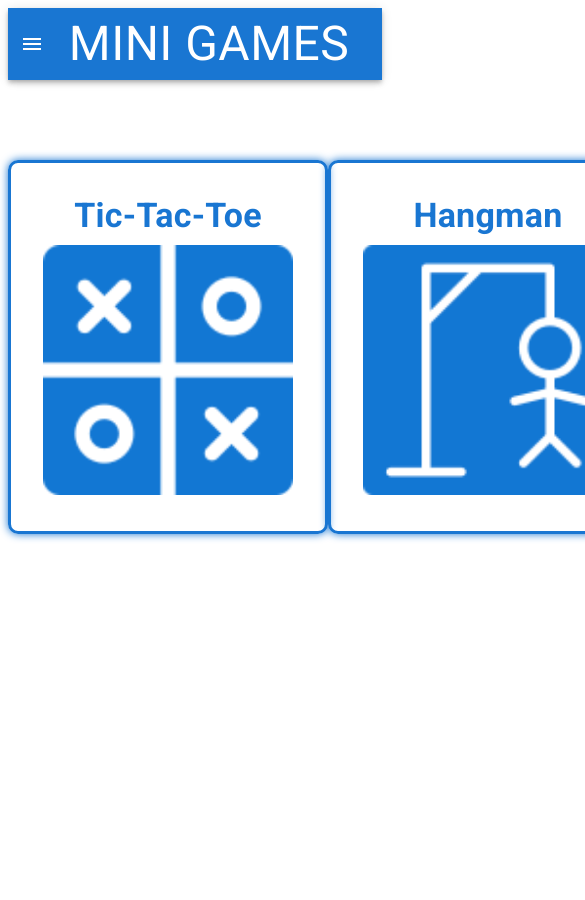
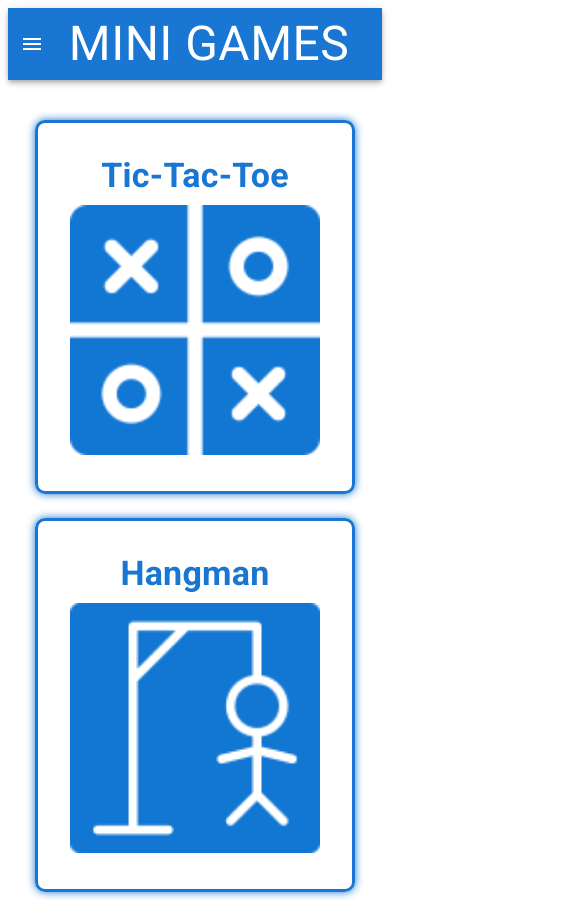
Before and after one commit to hawkjosh/mini-games, a React (Vite) app: page / in a window 390 px wide. Shown: the top 900 px of the page, 585 px wide, since content can reach past the window. Before the commit the page ends 844 px from the top, so only its background shows below. Built offline with nearby package versions, Linux system fonts and the light colour scheme.

Commit message:
refactoring to create consistency in overall structure

```diff
--- a/src/assets/styles/App.css
+++ b/src/assets/styles/App.css
@@ -3,21 +3,7 @@
 }
 
 :root {
-  --primary: #1abc9c;
-  --secondary: #2c3e50;
   --font-size: 1vw;
   --font-weight: 400;
   --line-height: 1.25;
 }
-
-Main {
-  margin: 0rem auto;
-  padding: 0rem;
-  width: 100%;
-  height: 100vh;
-  overflow-x: hidden;
-  overflow-y: auto;
-  font-weight: var(--font-weight);
-  color: white;
-  background: var(--primary);
-}
--- a/src/components/Navbar.jsx
+++ b/src/components/Navbar.jsx
@@ -1,4 +1,6 @@
 import * as React from 'react';
+
+import { useMediaQuery } from 'react-responsive'
 
 import {
   Link,
@@ -23,14 +25,12 @@ const theme = createTheme({
   breakpoints: {
     values: {
       // Breakpoints below use vertical layout
-      xxs: 0,
-      xs: 375,
-      sm: 425,
-      md: 768,
+      mobile: 428,
+      tabletSmall: 768,
+      tabletLarge: 820,
       // Breakpoints below change to horizontal layout
-      lg: 1024,
-      xl: 1440,
-      xxl: 1620
+      laptopSmall: 1263,
+      laptopLarge: 1519,
     }
   }
 })
@@ -48,6 +48,14 @@ const options = [
 ]
 
 export default function Navbar() {
+
+  const horizontalView = useMediaQuery({
+    query: '(min-width: 821px)'
+  })
+
+  const verticalView = useMediaQuery({
+    query: '(max-width: 820px)'
+  })
 
   const [anchorEl, setAnchorEl] = React.useState(null)
 
@@ -80,6 +88,9 @@ export default function Navbar() {
   return (
     <ThemeProvider theme={theme}>
 
+      {/* for horizontal layouts */}
+
+      {horizontalView &&
         <AppBar
           position='sticky'
         >
@@ -122,6 +133,54 @@ export default function Navbar() {
             </Menu>
           </Toolbar>
         </AppBar>
+      }
+
+      {/* for vertical layouts */}
+
+      {verticalView &&
+        <AppBar
+          position='sticky'
+        >
+          <Toolbar>
+            <IconButton
+              id='menu-button'
+              aria-controls={open ? 'games-menu' : undefined}
+              aria-haspopup='true'
+              aria-expanded={open ? 'true' : undefined}
+              onClick={handleOpen}
+              edge='start'
+              color='inherit'
+            >
+              <MenuIcon />
+            </IconButton>
+
+            <RenderTitle />
+
+            <Menu
+              id='games-menu'
+              anchorEl={anchorEl}
+              open={open}
+              onClose={handleClose}
+            >
+              {options.map((option, index) => (
+                <MenuItem
+                  key={option.name}
+                  disabled={index === 3}
+                  selected={index === selectedIndex}
+                  onClick={(event) => handleSelect(event, index)}
+                >
+                  <Link
+                    to={option.link}
+                    style={linkSX}
+                  >
+                    {option.name}
+                  </Link>
+                </MenuItem>
+              ))}
+            </Menu>
+          </Toolbar>
+        </AppBar>
+      }
 
       <Outlet />
 
--- a/src/components/TicTacToe/Gameboard.jsx
+++ b/src/components/TicTacToe/Gameboard.jsx
@@ -1,4 +1,6 @@
 import * as React from 'react'
+
+import { useMediaQuery } from 'react-responsive'
 
 import {
   Box,
@@ -14,23 +16,32 @@ const theme = createTheme({
   breakpoints: {
     values: {
       // Breakpoints below use vertical layout
-      xxs: 0,
-      xs: 375,
-      sm: 425,
-      md: 768,
+      mobile: 428,
+      tabletSmall: 768,
+      tabletLarge: 820,
       // Breakpoints below change to horizontal layout
-      lg: 1024,
-      xl: 1440,
-      xxl: 1620
+      laptopSmall: 1263,
+      laptopLarge: 1519,
     }
   }
 })
 
 export default function Gameboard({ board, onClick }) {
 
+  const horizontalView = useMediaQuery({
+    query: '(min-width: 821px)'
+  })
+
+  const verticalView = useMediaQuery({
+    query: '(max-width: 820px)'
+  })
+
   return (
     <ThemeProvider theme={theme}>
 
+      {/* for horizontal layouts */}
+
+      {horizontalView &&
         <Box className='board-background'>
           <Box className='board'>
             {board.map((value, index) => {
@@ -38,6 +49,19 @@ export default function Gameboard({ board, onClick }) {
             })}
           </Box>
         </Box>
+      }
+
+      {/* for vertical layouts */}
+
+      {verticalView &&
+        <Box className='board-background'>
+          <Box className='board'>
+            {board.map((value, index) => {
+              return <Square key={index} value={value} onClick={() => value === null && onClick(index)} />
+            })}
+          </Box>
+        </Box>
+      }
 
     </ThemeProvider>
   )
--- a/src/components/TicTacToe/Scoreboard.jsx
+++ b/src/components/TicTacToe/Scoreboard.jsx
@@ -1,4 +1,6 @@
 import * as React from 'react'
+
+import { useMediaQuery } from 'react-responsive'
 
 import {
   Box,
@@ -7,15 +9,10 @@ import {
   ThemeProvider
 } from '@mui/material'
 
-import KeyboardDoubleArrowLeftIcon from '@mui/icons-material/KeyboardDoubleArrowLeft';
-import KeyboardDoubleArrowRightIcon from '@mui/icons-material/KeyboardDoubleArrowRight';
 import ArrowCircleLeftIcon from '@mui/icons-material/ArrowCircleLeft';
 import ArrowCircleRightIcon from '@mui/icons-material/ArrowCircleRight';
 import ArrowCircleUpIcon from '@mui/icons-material/ArrowCircleUp';
 import ArrowCircleDownIcon from '@mui/icons-material/ArrowCircleDown';
-import FastRewindIcon from '@mui/icons-material/FastRewind';
-import FastForwardIcon from '@mui/icons-material/FastForward';
-
 
 import '../../assets/styles/TicTacToe/Scoreboard.css'
 
@@ -23,14 +20,12 @@ const theme = createTheme({
   breakpoints: {
     values: {
       // Breakpoints below use vertical layout
-      xxs: 0,
-      xs: 375,
-      sm: 425,
-      md: 768,
+      mobile: 428,
+      tabletSmall: 768,
+      tabletLarge: 820,
       // Breakpoints below change to horizontal layout
-      lg: 1024,
-      xl: 1440,
-      xxl: 1620
+      laptopSmall: 1263,
+      laptopLarge: 1519,
     }
   }
 })
@@ -43,11 +38,22 @@ const buttonSX = {
 
 export default function Scoreboard({ score, xPlaying, resetGame }) {
 
+  const horizontalView = useMediaQuery({
+    query: '(min-width: 821px)'
+  })
+
+  const verticalView = useMediaQuery({
+    query: '(max-width: 820px)'
+  })
+
   const {xScore, oScore} = score;
 
   return (
     <ThemeProvider theme={theme}>
 
+      {/* for horizontal layouts */}
+
+      {horizontalView &&
         <Box className='scoreboard' gap={'1rem'}>
           <Box className={`score x-score ${!xPlaying && 'inactive'}`} sx={{letterSpacing: '0.25rem'}}>
             X's ▸ {xScore}
@@ -61,6 +67,25 @@ export default function Scoreboard({ score, xPlaying, resetGame }) {
             O's ▸ {oScore}
           </Box>
         </Box>
+      }
+
+      {/* for vertical layouts */}
+
+      {verticalView &&
+        <Box className='scoreboard' gap={'1rem'}>
+          <Box className={`score x-score ${!xPlaying && 'inactive'}`} sx={{letterSpacing: '0.25rem'}}>
+            X's ▸ {xScore}
+          </Box>
+          <Box className='scoreboard' gap={'3rem'}>
+            <ArrowCircleLeftIcon className={`x-arrow ${!xPlaying && 'hide'}`} sx={{fontSize: '3rem'}} />
+            <Button variant='contained' sx={buttonSX} onClick={() => resetGame()}>Start Over</Button>
+            <ArrowCircleRightIcon className={`o-arrow ${xPlaying && 'hide'}`} sx={{fontSize: '3rem'}} />
+          </Box>
+          <Box className={`score o-score ${xPlaying && 'inactive'}`} sx={{letterSpacing: '0.25rem'}}>
+            O's ▸ {oScore}
+          </Box>
+        </Box>
+      }
 
     </ThemeProvider>
   )
--- a/src/components/TicTacToe/Square.jsx
+++ b/src/components/TicTacToe/Square.jsx
@@ -1,4 +1,6 @@
 import * as React from 'react'
+
+import { useMediaQuery } from 'react-responsive'
 
 import {
   Box,
@@ -12,28 +14,46 @@ const theme = createTheme({
   breakpoints: {
     values: {
       // Breakpoints below use vertical layout
-      xxs: 0,
-      xs: 375,
-      sm: 425,
-      md: 768,
+      mobile: 428,
+      tabletSmall: 768,
+      tabletLarge: 820,
       // Breakpoints below change to horizontal layout
-      lg: 1024,
-      xl: 1440,
-      xxl: 1620
+      laptopSmall: 1263,
+      laptopLarge: 1519,
     }
   }
 })
 
 export default function Square({ value, onClick }) {
 
+  const horizontalView = useMediaQuery({
+    query: '(min-width: 821px)'
+  })
+
+  const verticalView = useMediaQuery({
+    query: '(max-width: 820px)'
+  })
+
   const style = value === 'X' ? 'square x' : 'square o'
 
   return (
     <ThemeProvider theme={theme}>
 
-      <Box component='button' className={style} onClick={onClick}>
-        {value}
-      </Box>
+      {/* for horizontal layouts */}
+
+      {horizontalView &&
+        <Box component='button' className={style} onClick={onClick}>
+          {value}
+        </Box>
+      }
+
+      {/* for vertical layouts */}
+
+      {verticalView &&
+        <Box component='button' className={style} onClick={onClick}>
+          {value}
+        </Box>
+      }
 
     </ThemeProvider>
   )
--- a/src/pages/Hangman.jsx
+++ b/src/pages/Hangman.jsx
@@ -1,4 +1,6 @@
 import * as React from 'react'
+
+import { useMediaQuery } from 'react-responsive'
 
 import {
   Box,
@@ -7,8 +9,6 @@ import {
   ThemeProvider,
   Typography
 } from '@mui/material'
-
-import { useMediaQuery } from 'react-responsive'
 
 import '../assets/styles/Hangman/Hangman.css'
 
@@ -26,12 +26,12 @@ const theme = createTheme({
   breakpoints: {
     values: {
       // Breakpoints below use vertical layout
-      iphone: 428,
-      ipadMini: 768,
-      ipadAir: 820,
+      mobile: 428,
+      tabletSmall: 768,
+      tabletLarge: 820,
       // Breakpoints below change to horizontal layout
-      laptop: 1263,
-      xtraDisplay: 1519,
+      laptopSmall: 1263,
+      laptopLarge: 1519,
     }
   }
 })
@@ -44,19 +44,19 @@ const buttonSX = {
   fontWeight: 'bold',
   aspectRatio: '1/1',
   width: {
-    iphone: '20%',
-    ipadMini: '19.5%',
-    ipadAir: '19%',
-    laptop: '5.5%',
-    xtraDisplay: '6%'
+    mobile: '20%',
+    tabletSmall: '19.5%',
+    tabletLarge: '19%',
+    laptopSmall: '5.5%',
+    laptopLarge: '6%'
   },
   cursor: 'pointer',
   fontSize: {
-    iphone: '1rem',
-    ipadMini: '1.25rem',
-    ipadAir: '1.5rem',
-    laptop: '1.75rem',
-    xtraDisplay: '2rem'
+    mobile: '1rem',
+    tabletSmall: '1.25rem',
+    tabletLarge: '1.5rem',
+    laptopSmall: '1.75rem',
+    laptopLarge: '2rem'
   },
   color: '#1976d2',
   border: '0.15rem solid rgb(44, 135, 255)',
@@ -163,7 +163,7 @@ export default function Hangman() {
   const HiddenWord = () => {
 
     return (
-      <Typography sx={{fontSize: {iphone: '1.25rem', ipadMini: '1.75rem', ipadAir: '2rem', laptop: '2.25rem', xtraDisplay: '2.5rem'}, letterSpacing: {ipadMini: '0.35rem', laptop: '0.5rem'}, marginY: {iphone: '2rem', ipadMini: '2.5rem', ipadAir: '3rem', laptop: '5rem'}}}>
+      <Typography sx={{fontSize: {mobile: '1.25rem', tabletSmall: '1.75rem', tabletLarge: '2rem', laptopSmall: '2.25rem', laptopLarge: '2.5rem'}, letterSpacing: {tabletSmall: '0.35rem', laptopSmall: '0.5rem'}, marginY: {mobile: '2rem', tabletSmall: '2.5rem', tabletLarge: '3rem', laptopSmall: '5rem'}}}>
         {hiddenWord}
       </Typography>
     )
@@ -175,13 +175,14 @@ export default function Hangman() {
       {/* for horizontal layouts */}
 
       {horizontalView &&
-
         <Box sx={{display: 'flex', justifyContent: 'center', marginTop: '1rem'}} gap={'1rem'}>
           <Box component='img' src={image} sx={{width: '30%', marginLeft: '1rem'}} />
+
           <Box sx={{display: 'flex', flexDirection: 'column', alignItems: 'center', justifyContent: 'space-around'}}>
             <Box id='playArea' sx={{width: '95%', textAlign: 'center', borderRadius: '0.5rem', padding: '1rem', boxShadow: '0 0 10px gray'}}>
               <HiddenWord />
             </Box>
+
             <Box id='finishMessageArea' className='finish-message'>
               <Box className='finish-message-text1' data-finish-message-text1></Box>
               <Box className='finish-message-text2' data-finish-message-text2></Box>
@@ -224,9 +225,7 @@ export default function Hangman() {
       {/* for vertical layouts */}
 
       {verticalView &&
-
         <Box sx={{display: 'flex', flexDirection: 'column', justifyContent: 'center', alignItems: 'center'}}>
-
           <Box sx={{display: 'flex', justifyContent: 'center', alignItems: 'center', width: '100%', margin: '1rem 0.25rem'}} gap={'0.25rem'}>
             <Box component='img' src={image} sx={{padding: '1rem', width: '100%'}} />
 
@@ -259,7 +258,7 @@ export default function Hangman() {
             </Box>
           </Box>
 
-        <Box id='playArea' sx={{width: '90%', textAlign: 'center', marginY: {iphone: '1rem', ipadMini: '3rem', ipadAir: '4rem', laptop: '1rem'}, borderRadius: '0.5rem', padding: '1rem', boxShadow: '0 0 10px gray'}}>
+          <Box id='playArea' sx={{width: '90%', textAlign: 'center', marginY: {mobile: '1rem', tabletSmall: '3rem', tabletLarge: '4rem', laptopSmall: '1rem'}, borderRadius: '0.5rem', padding: '1rem', boxShadow: '0 0 10px gray'}}>
             <HiddenWord />
           </Box>
 
@@ -270,7 +269,6 @@ export default function Hangman() {
               Play Again
             </Button>
           </Box>
-
         </Box>
       }
 
--- a/src/pages/Home.jsx
+++ b/src/pages/Home.jsx
@@ -1,6 +1,8 @@
 import * as React from 'react'
 
 import { Link } from 'react-router-dom'
+
+import { useMediaQuery } from 'react-responsive'
 
 import {
   Box,
@@ -9,38 +11,47 @@ import {
   Typography
 } from '@mui/material'
 
-import tictactoe from '../assets/images/TicTacToe/tic-tac-toe.png'
-import hangman from '../assets/images/Hangman/hangman.png'
+import tictactoe from '../assets/images/tic-tac-toe.png'
+import hangman from '../assets/images/hangman.png'
 
 const theme = createTheme({
   breakpoints: {
     values: {
       // Breakpoints below use vertical layout
-      xxs: 0,
-      xs: 375,
-      sm: 425,
-      md: 768,
+      mobile: 428,
+      tabletSmall: 768,
+      tabletLarge: 820,
       // Breakpoints below change to horizontal layout
-      lg: 1024,
-      xl: 1440,
-      xxl: 1620
+      laptopSmall: 1263,
+      laptopLarge: 1519,
     }
   }
 })
 
 export default function Home() {
 
+  const horizontalView = useMediaQuery({
+    query: '(min-width: 821px)'
+  })
+
+  const verticalView = useMediaQuery({
+    query: '(max-width: 820px)'
+  })
+
   return (
     <ThemeProvider theme={theme}>
 
+      {/* for horizontal layouts */}
+
+      { horizontalView &&
         <Box
           sx={{
             display: 'flex',
-          justifyContent: 'space-around',
+            justifyContent: 'center',
             alignItems: 'center',
-          width: '100%',
             marginTop: '5rem'
           }}
+          gap={'5rem'}
         >
           <Link to='/tic-tac-toe' style={{textDecoration: 'none'}}>
             <Box sx={{border: '3px solid #1976d2', borderRadius: '10px', padding: '2rem', boxShadow: '0px 0px 8px #1976d2', "&:hover": {boxShadow: '0px 0px 15px #1976d2'}}}>
@@ -87,6 +98,66 @@ export default function Home() {
             </Box>
           </Link>
         </Box>
+      }
+
+      {/* for vertical layouts */}
+
+      { verticalView &&
+        <Box
+          sx={{
+            display: 'flex',
+            flexDirection: 'column',
+            alignItems: 'center',
+            marginTop: '2.5rem'
+          }}
+          gap={'1.5rem'}
+        >
+          <Link to='/tic-tac-toe' style={{textDecoration: 'none'}}>
+            <Box sx={{border: '3px solid #1976d2', borderRadius: '10px', padding: '2rem', boxShadow: '0px 0px 8px #1976d2'}}>
+              <Typography
+                variant='h4'
+                sx={{
+                  fontWeight: 'bold',
+                  color: '#1976d2',
+                  textAlign: 'center',
+                  marginBottom: '0.5rem'
+                }}
+              >
+                  Tic-Tac-Toe
+              </Typography>
+              <Box
+                component='img'
+                src={tictactoe}
+                sx={{
+                  width: '250px'
+                }}
+              />
+            </Box>
+          </Link>
+          <Link to='/hangman' style={{textDecoration: 'none'}}>
+            <Box sx={{border: '3px solid #1976d2', borderRadius: '10px', padding: '2rem', boxShadow: '0px 0px 8px #1976d2', "&:hover": {boxShadow: '0px 0px 15px #1976d2'}}}>
+              <Typography
+                variant='h4'
+                sx={{
+                  fontWeight: 'bold',
+                  color: '#1976d2',
+                  textAlign: 'center',
+                  marginBottom: '0.5rem'
+                }}
+              >
+                  Hangman
+              </Typography>
+              <Box
+                component='img'
+                src={hangman}
+                sx={{
+                  width: '250px'
+                }}
+              />
+            </Box>
+          </Link>
+        </Box>
+      }
 
     </ThemeProvider>
   )
--- a/src/pages/NoPage.jsx
+++ b/src/pages/NoPage.jsx
@@ -1,4 +1,6 @@
 import * as React from 'react'
+
+import { useMediaQuery } from 'react-responsive'
 
 import {
   Alert,
@@ -12,23 +14,32 @@ const theme = createTheme({
   breakpoints: {
     values: {
       // Breakpoints below use vertical layout
-      xxs: 0,
-      xs: 375,
-      sm: 425,
-      md: 768,
+      mobile: 428,
+      tabletSmall: 768,
+      tabletLarge: 820,
       // Breakpoints below change to horizontal layout
-      lg: 1024,
-      xl: 1440,
-      xxl: 1620
+      laptopSmall: 1263,
+      laptopLarge: 1519,
     }
   }
 })
 
 export default function NoPage() {
 
+  const horizontalView = useMediaQuery({
+    query: '(min-width: 821px)'
+  })
+
+  const verticalView = useMediaQuery({
+    query: '(max-width: 820px)'
+  })
+
   return (
     <ThemeProvider theme={theme}>
 
+      {/* for horizontal layouts */}
+
+      {horizontalView &&
         <Box
           sx={{
             display: 'flex',
@@ -56,6 +67,39 @@ export default function NoPage() {
             Something seems to have gone wrong, sorry about that! Please click <a href='/' style={{color: 'red'}}>HERE</a> to return to the Mini Games home page.
           </Alert>
         </Box>
+      }
+
+      {/* for vertical layouts */}
+
+      {verticalView &&
+        <Box
+          sx={{
+            display: 'flex',
+            justifyContent: 'center',
+            alignItems: 'center',
+            height: '50vh'
+          }}
+        >
+          <Alert
+            variant='outlined'
+            severity='error'
+            sx={{
+              width: '50%',
+              fontSize: '1.5rem'
+            }}
+          >
+            <AlertTitle
+              sx={{
+                fontSize: '2.5rem',
+                textAlign: 'center'
+              }}
+            >
+              404 Error
+            </AlertTitle>
+            Something seems to have gone wrong, sorry about that! Please click <a href='/' style={{color: 'red'}}>HERE</a> to return to the Mini Games home page.
+          </Alert>
+        </Box>
+      }
 
     </ThemeProvider>
   )
--- a/src/pages/TicTacToe.jsx
+++ b/src/pages/TicTacToe.jsx
@@ -1,4 +1,6 @@
 import * as React from 'react'
+
+import { useMediaQuery } from 'react-responsive'
 
 import {
   Box,
@@ -16,19 +18,25 @@ const theme = createTheme({
   breakpoints: {
     values: {
       // Breakpoints below use vertical layout
-      xxs: 0,
-      xs: 375,
-      sm: 425,
-      md: 768,
+      mobile: 428,
+      tabletSmall: 768,
+      tabletLarge: 820,
       // Breakpoints below change to horizontal layout
-      lg: 1024,
-      xl: 1440,
-      xxl: 1620
+      laptopSmall: 1263,
+      laptopLarge: 1519,
     }
   }
 })
 
 export default function TicTacToe() {
+
+  const horizontalView = useMediaQuery({
+    query: '(min-width: 821px)'
+  })
+
+  const verticalView = useMediaQuery({
+    query: '(max-width: 820px)'
+  })
 
   const WIN_COMBOS = [
     [0, 1, 2],
@@ -117,6 +125,10 @@ export default function TicTacToe() {
   return (
     <ThemeProvider theme={theme}>
 
+      {/* for horizontal layouts */}
+
+      {horizontalView &&
+        <Box>
           <Box sx={{display: 'flex', justifyContent: 'center', alignItems: 'center', marginTop: '2rem'}} gap={'5rem'}>
             <Scoreboard score={score} xPlaying={xPlaying} resetGame={resetGame} />
             <Gameboard board={board} onClick={gameOver ? resetBoard : handleBoxClick} />
@@ -126,6 +138,24 @@ export default function TicTacToe() {
             <Box data-winning-message-text sx={{letterSpacing: '1rem'}}></Box>
             <Button onClick={resetBoard}>Play Again</Button>
           </Box>
+        </Box>
+      }
+
+      {/* for vertical layouts */}
+
+      {verticalView &&
+        <Box>
+          <Box sx={{display: 'flex', justifyContent: 'center', alignItems: 'center', marginTop: '2rem'}} gap={'5rem'}>
+            <Scoreboard score={score} xPlaying={xPlaying} resetGame={resetGame} />
+            <Gameboard board={board} onClick={gameOver ? resetBoard : handleBoxClick} />
+          </Box>
+
+          <Box className='winning-message' id='winningMessage'>
+            <Box data-winning-message-text sx={{letterSpacing: '1rem'}}></Box>
+            <Button onClick={resetBoard}>Play Again</Button>
+          </Box>
+        </Box>
+      }
 
     </ThemeProvider>
   )
```
Also changed, not shown: src/assets/images/hangman.png (renamed from src/assets/images/Hangman/hangman.png), src/assets/images/tic-tac-toe.png (renamed from src/assets/images/TicTacToe/tic-tac-toe.png). Lines whose indentation alone changed are shown as unchanged.
